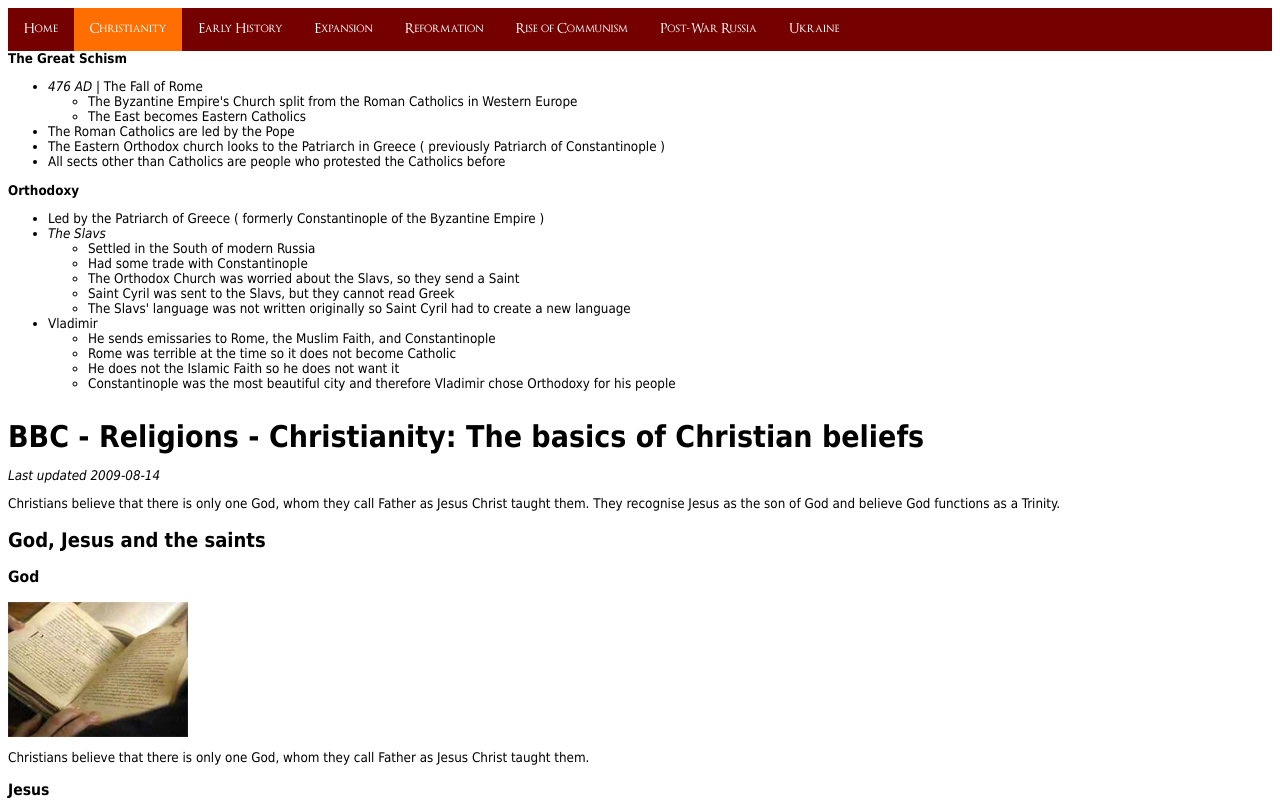
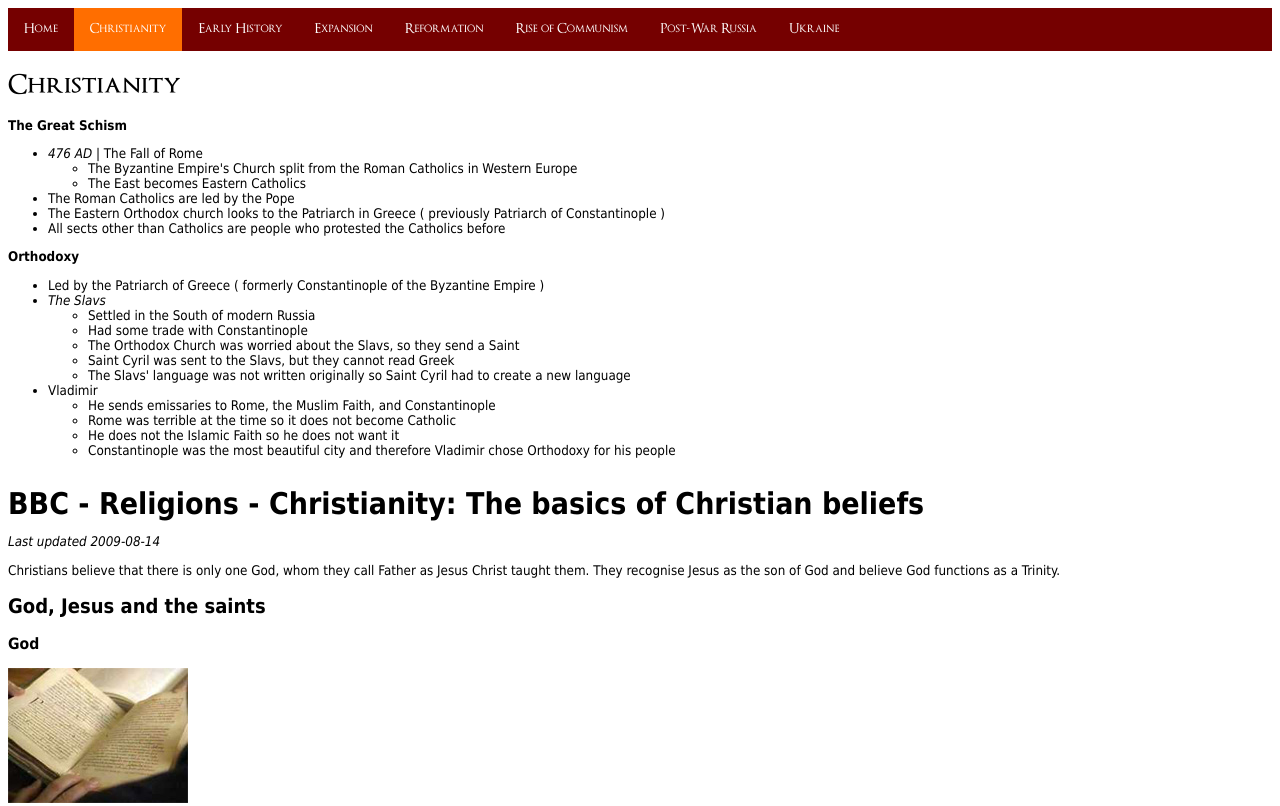
Before and after one commit to GreenbergGlobal/greenbergglobal.github.io, a plain HTML site: page Russia/Christianity.html in a window 1280 px wide. Shown: the top 806 px of the page. Drawn offline with Linux system fonts and the light colour scheme.

Commit message:
Quick Fix

```diff
--- a/Russia/Christianity.html
+++ b/Russia/Christianity.html
@@ -24,6 +24,7 @@
     <li class="nav_content"><a href="Ukraine.html">Ukraine</a></li>
 </ul>
 <a name="483"/>
+<h1>Christianity</h1>
 
 <div>
 <span><div style="-evernote-webclip:true"><div><b>The Great Schism</b></div></div><ul><li><i>476 AD</i> | The Fall of Rome
```
